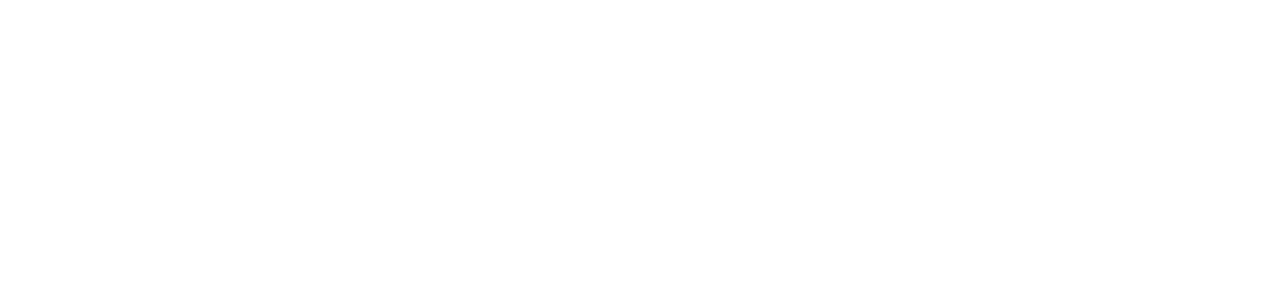
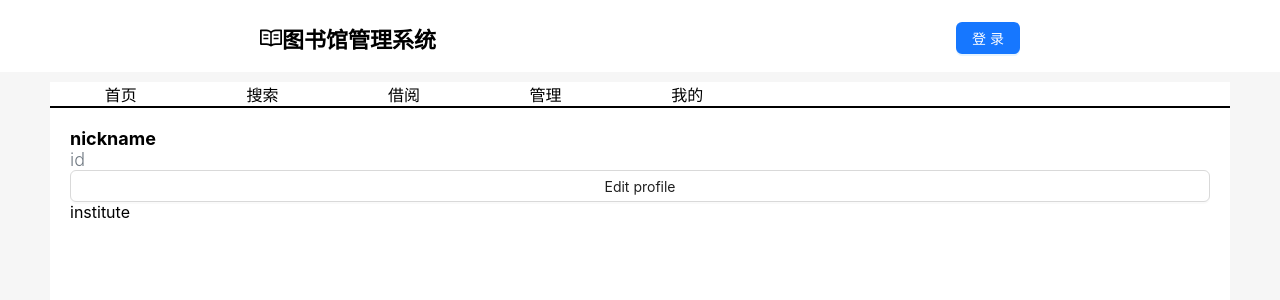
Before and after one commit to Willard27/library, a React (Create React App) app: page /myspace in a window 1280 px wide. Before the commit this address had no page. Shown: the top 300 px of the page. Built offline with nearby package versions, Linux system fonts and the light colour scheme.

Commit message:
feat: 错误反馈

```diff
--- a/package.json
+++ b/package.json
@@ -11,6 +11,7 @@
     "antd": "^5.22.2",
     "axios": "^1.7.7",
     "echarts": "^5.5.1",
+    "events": "^3.3.0",
     "react": "^18.3.1",
     "react-dom": "^18.3.1",
     "react-redux": "^9.1.2",
--- a/src/App.js
+++ b/src/App.js
@@ -1,21 +1,24 @@
 import { Route, Routes } from "react-router-dom";
 import "./App.css";
+import { routes } from "./route_config";
 import Login from "./pages/login";
 import Layout from "./components/layout";
 import Home from "./pages/home";
-import User from "./pages/user";
 import Manage from "./pages/manage";
 import Find from "./pages/Find";
+import Borrow from "./pages/borrow";
+import MySpace from "./pages/user";
 
 function App() {
   return (
     <Routes>
-      <Route path="/login" element={<Login />}></Route>
+      <Route path={routes.login.path} element={<Login />}></Route>
       <Route element={<Layout />}>
         <Route path="/" element={<Home />}></Route>
-        <Route path="/find" element={<Find />}></Route>
-        <Route path="/user" element={<User />}></Route>
-        <Route path="/manage" element={<Manage />}></Route>
+        <Route path={routes.find.path} element={<Find />}></Route>
+        <Route path={routes.myspace.path} element={<MySpace />}></Route>
+        <Route path={routes.manage.path} element={<Manage />}></Route>
+        <Route path={routes.borrow.path} element={<Borrow />}></Route>
       </Route>
     </Routes>
   );
--- a/src/components/menu.js
+++ b/src/components/menu.js
@@ -1,13 +1,15 @@
 import { NavLink } from "react-router-dom";
+import { routes } from "../route_config";
 
 function Menu(params) {
   return (
     <div>
       <div className="tabs_wrap">
         <NavLink to={"/"}>首页</NavLink>
-        <NavLink to={"/find"}>搜索</NavLink>
-        <NavLink to={"/user"}>我的</NavLink>
-        <NavLink to={"/manage"}>管理</NavLink>
+        <NavLink to={routes.find.path}>搜索</NavLink>
+        <NavLink to={routes.borrow.path}>借阅</NavLink>
+        <NavLink to={routes.manage.path}>管理</NavLink>
+        <NavLink to={routes.myspace.path}>我的</NavLink>
       </div>
     </div>
   );
--- /dev/null
+++ b/src/pages/borrow/index.js
@@ -0,0 +1,4 @@
+function Borrow(params) {
+  return <div>借阅</div>;
+}
+export default Borrow;
--- a/src/pages/user/index.js
+++ b/src/pages/user/index.js
@@ -1,6 +1,6 @@
 import Profile from "./components/profile";
 
-function User(params) {
+function MySpace(params) {
   return (
     <div className="user">
       <Profile />
@@ -8,4 +8,4 @@ function User(params) {
   );
 }
 
-export default User;
+export default MySpace;
--- /dev/null
+++ b/src/route_config.js
@@ -0,0 +1,24 @@
+export const routes = {
+  login: {
+    path: "/login",
+  },
+  home: {
+    path: "/home",
+  },
+  find: {
+    path: "/find",
+  },
+  myspace: {
+    path: "/myspace",
+  },
+  borrow: {
+    path: "/borrow",
+  },
+  manage: {
+    path: "/manage",
+  },
+};
+
+export const user_menu = [];
+export const admin_menu = [];
+export const spadmin_menu = [];
--- /dev/null
+++ b/src/utils/event.js
@@ -0,0 +1,5 @@
+import { EventEmitter } from "events";
+
+const ee = new EventEmitter()
+
+export default ee
```
Also changed, not shown: src/utils/http.js (added, +28 -0 lines), src/utils/oss.js (added), 1 other file (tests, documents, lock files or other folders).
